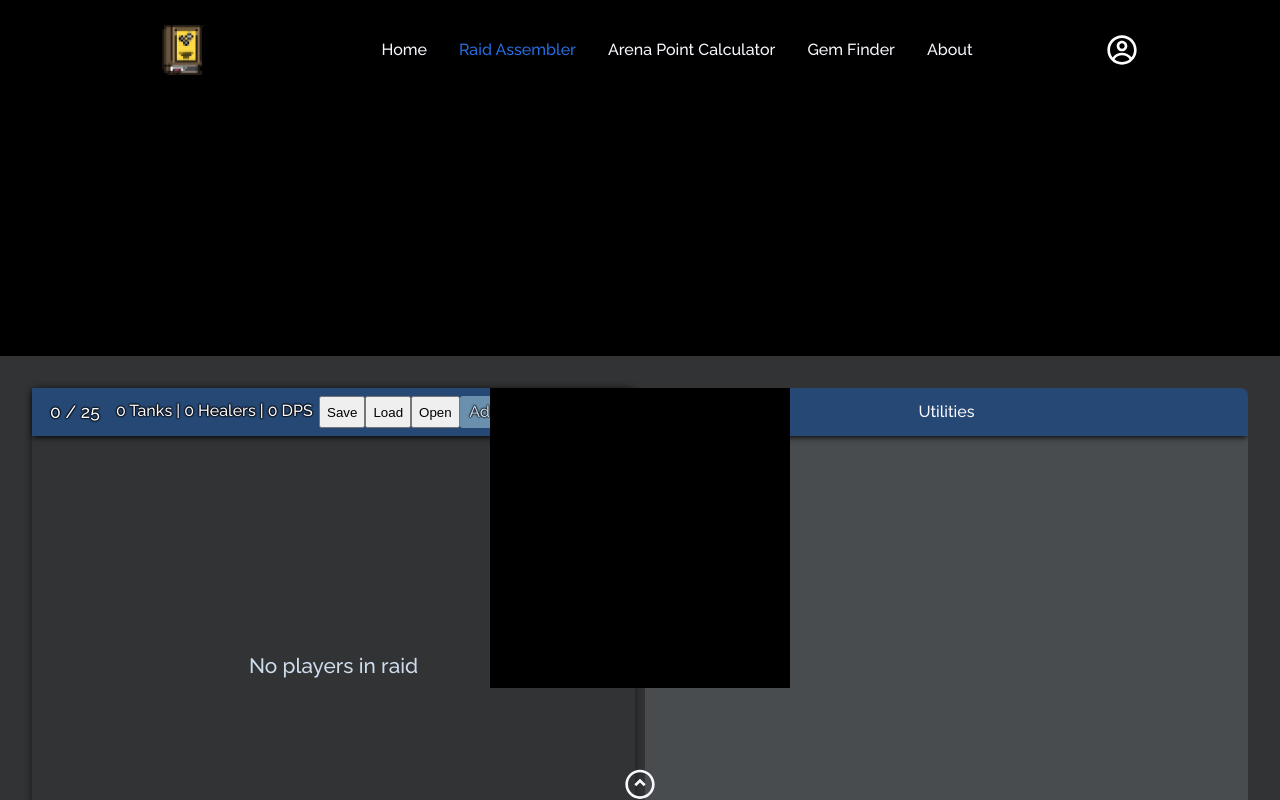
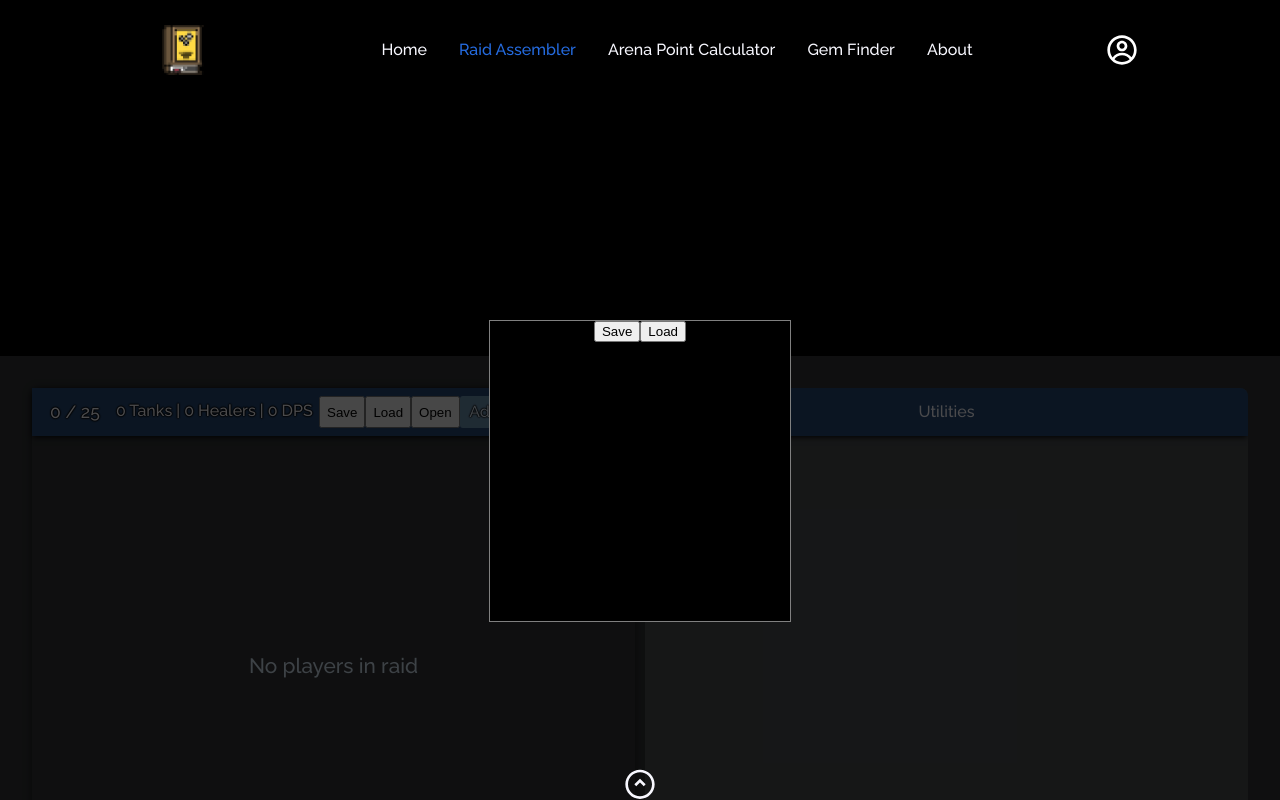
Before and after one commit to MarcusMohns/Codex-Online, a React (Create React App) app: page /raidassembler in a window 1280 px wide. Shown: the top 800 px of the page. Built offline with nearby package versions, Linux system fonts and the light colour scheme.

Commit message:
+ save menu styles, made background dim on open

```diff
--- a/src/components/SaveMenu.js
+++ b/src/components/SaveMenu.js
@@ -1,7 +1,19 @@
 import { StyledSaveMenu } from "./styles/RaidAssembler.styled";
 
-const SaveMenu = () => {
-  return <StyledSaveMenu>Test Test</StyledSaveMenu>;
+const SaveMenu = ({
+  saveOnClick,
+  loadOnClick,
+  saveMenuOpen,
+  setSaveMenuOpen,
+}) => {
+  return (
+    <StyledSaveMenu onClick={() => setSaveMenuOpen(!saveMenuOpen)}>
+      <div className="save-menu">
+        <button onClick={saveOnClick}>Save</button>
+        <button onClick={loadOnClick}>Load</button>
+      </div>
+    </StyledSaveMenu>
+  );
 };
 
 export default SaveMenu;
--- a/src/components/styles/RaidAssembler.styled.js
+++ b/src/components/styles/RaidAssembler.styled.js
@@ -18,6 +18,7 @@ export const Main = styled.main`
   justify-content: flex-start;
   max-width: 100vw;
   min-height: 100vw;
+  height: auto;
   margin: auto;
   margin-top: 20%;
   background-color: ${COLORS.fadedBackground};
@@ -31,8 +32,6 @@ export const Main = styled.main`
       "Raid Utils"
       "Buffs Buffs";
     padding: 2rem;
-    max-width: 100vw;
-    min-height: 100vw;
   }
   .add-player-menu {
     display: flex;
@@ -1114,15 +1113,28 @@ export const RaidGroupContainer = styled.div`
 `;
 
 export const StyledSaveMenu = styled.div`
-  background-color: black;
+  position: fixed;
+  background-color: rgba(0, 0, 0, 0.7);
+  min-height: 100%;
+  height: auto;
+  width: 100vw;
+  left: 0;
+  top: 0%;
+  z-index: 1;
+
+  .save-menu {
     width: 300px;
     height: 300px;
-  position: absolute;
+    background-color: black;
+    border: 1px solid grey;
+    position: fixed;
     margin-left: auto;
     margin-right: auto;
+    top: 40%;
     left: 0;
     right: 0;
     text-align: center;
+  }
 `;
 
 export const TinyContainer = styled.div`
```
Lines whose indentation alone changed are shown as unchanged.
